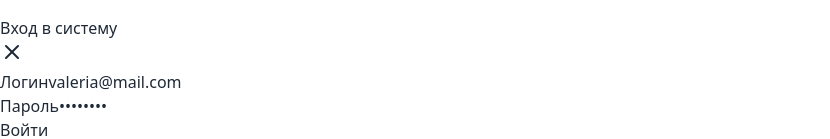
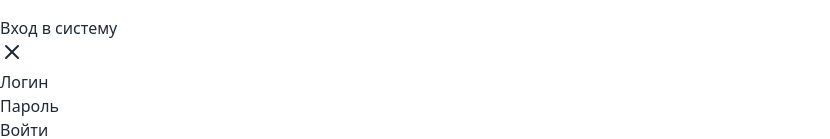
Before and after one commit to AlexVSi/schedule-client, a React (Vite) app: page / in a window 1280 px wide. Both pictures are taken after a click on the button "Войти". Shown: the part 784-923 px from the top of the page, without its empty margins (0-830 px from the left). Built offline with nearby package versions, Linux system fonts and the light colour scheme; no server answers.

Commit message:
removed test account from login form

```diff
--- a/src/widgets/loginForm/LoginForm.tsx
+++ b/src/widgets/loginForm/LoginForm.tsx
@@ -9,8 +9,8 @@ interface LoginFormProps {
 
 export const LoginForm: React.FC<LoginFormProps> = observer(({ closeModal }) => {
     const { authStore } = useContext(Context)
-    const [login, setlogin] = useState('valeria@mail.com');
-    const [password, setPassword] = useState('P@ssw0rd');
+    const [login, setlogin] = useState('');
+    const [password, setPassword] = useState('');
     const [error, setError] = useState('');
 
     const handleSubmit = (e: React.FormEvent) => {
```
